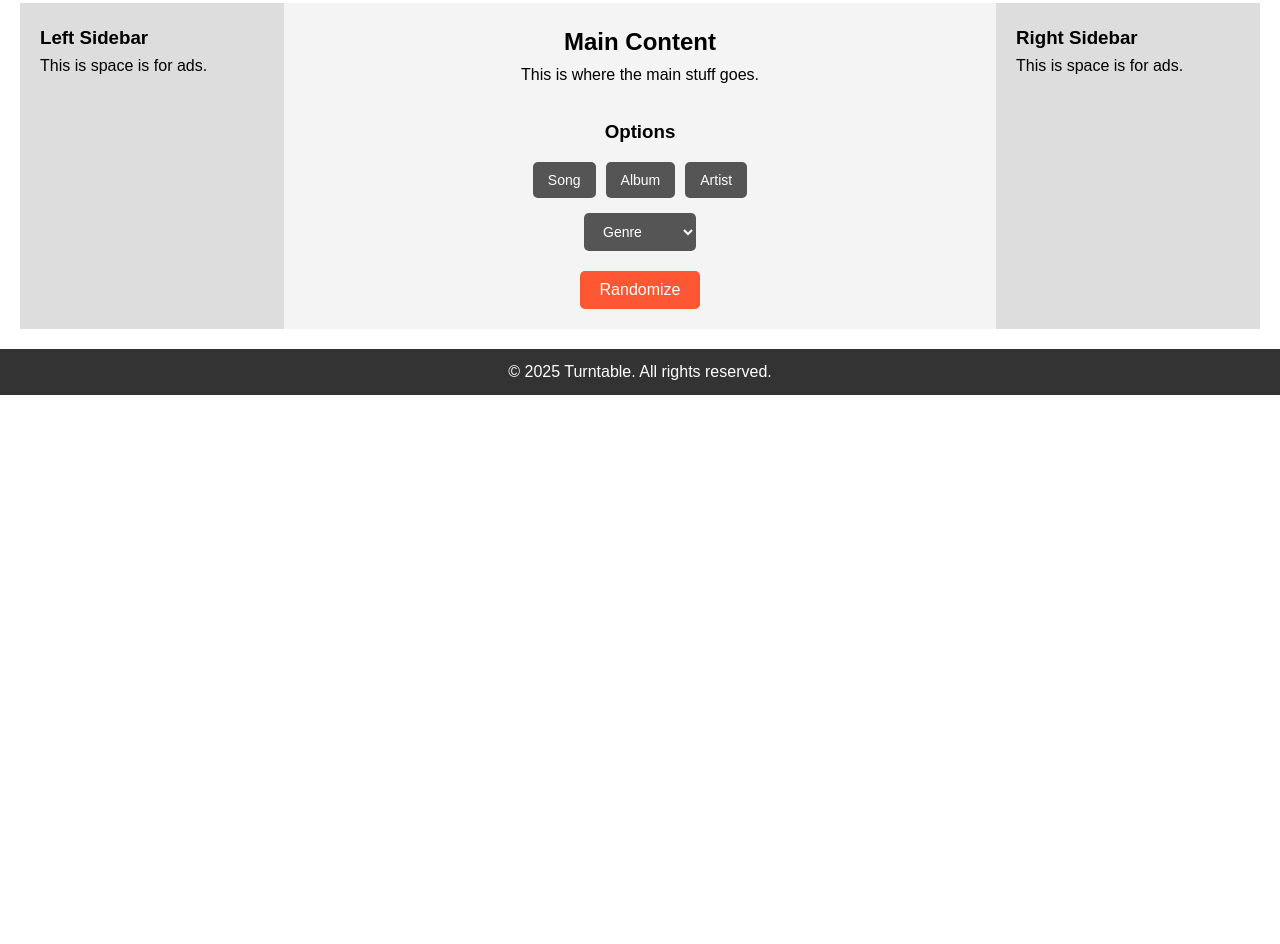
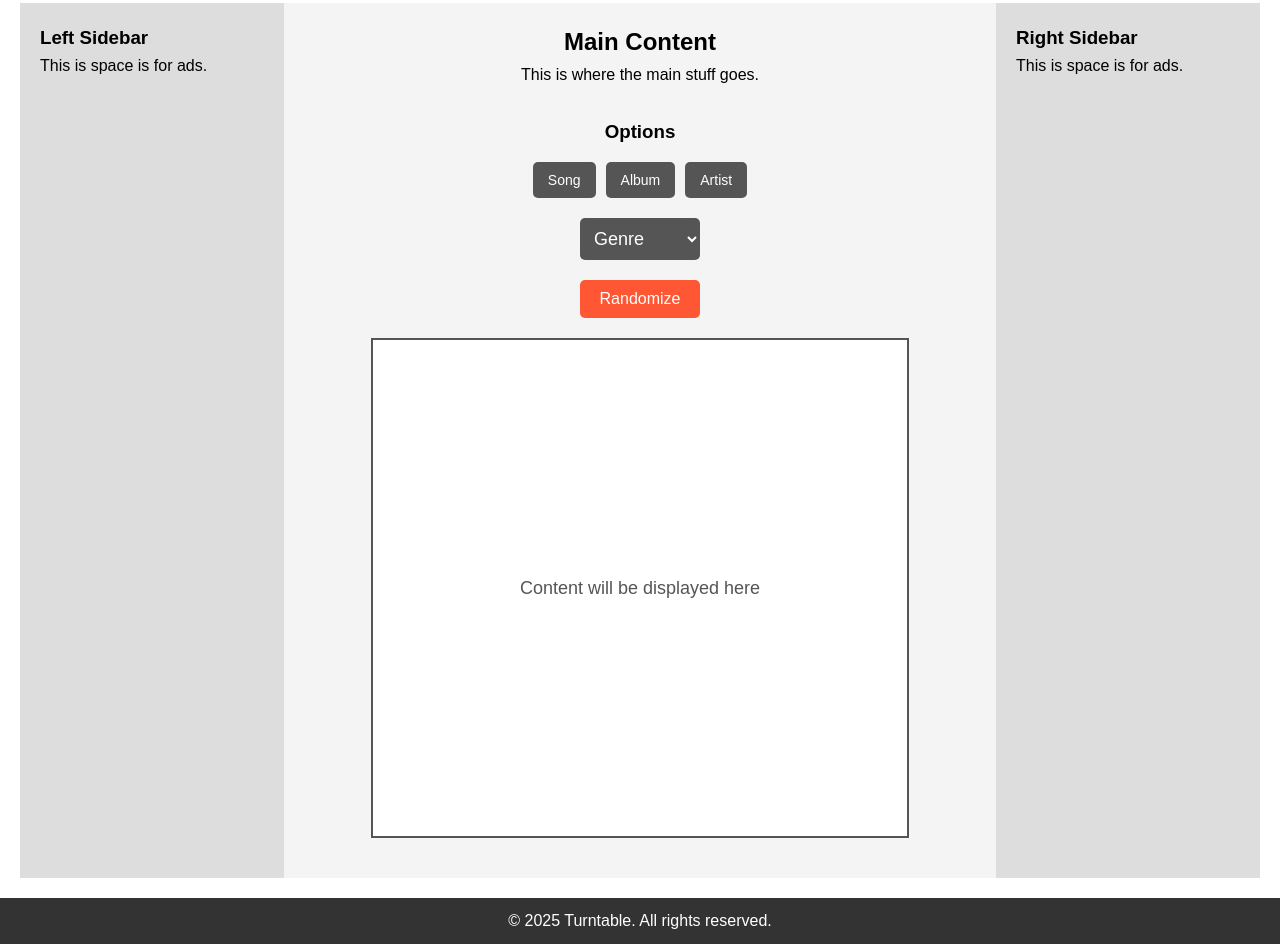
Before and after one commit to mac8414/turntable, a plain HTML site: page app/templates/home.html in a window 1280 px wide. Shown: the part 159-1103 px from the top of the page. Before the commit the page ends 800 px from the top, so only its background shows below. Drawn offline with Linux system fonts and the light colour scheme.

Commit message:
added content box for the image of the song/album/artist to appear

```diff
--- a/app/templates/home.html
+++ b/app/templates/home.html
@@ -78,15 +78,9 @@
             background: #777;
         }
 
-        .dropDownContainer {
-            display: flex;
-            justify-content: center;
-            margin-top: 15px;
-        }
-
         .dropDown {
-            padding: 10px 15px;
-            font-size: 14px;
+            padding: 10px 10px;
+            font-size: 18px;
             background: #555;
             color: white;
             border: none;
@@ -112,6 +106,19 @@
 
         .randomizeButton:hover {
             background: #cc4629; /* Darker shade on hover */
+        }
+
+        .contentBox {
+            width: 80%;
+            height: 500px;
+            background: white;
+            border: 2px solid #555;
+            margin: 20px auto; /* Centers the box */
+            display: flex;
+            align-items: center;
+            justify-content: center;
+            font-size: 18px;
+            color: #555;
         }
 
         /* Main content style */
@@ -160,7 +167,7 @@
                 <button class="optionButton">Album</button>
                 <button class="optionButton">Artist</button>
             </div>
-            <div class="dropDownContainer">
+            <div style="text-align: center; margin-top: 20px;">
                 <select class="dropDown">
                     <option value="">Genre</option>
                     <option value="rock">Rock</option>
@@ -174,6 +181,11 @@
             <div style="text-align: center; margin-top: 20px;">
                 <button class="randomizeButton">Randomize</button>
             </div>
+
+            <div class="contentBox">
+                <p>Content will be displayed here</p>
+            </div>
+
         </section>
         <aside class="sidebarR">
             <h3>Right Sidebar</h3>
--- a/commands.txt
+++ b/commands.txt
@@ -1,2 +1,2 @@
-python3 -m flask run -> this is to run the website
+python3 -m flask run
 source myenv/bin/activate -> this is the command to activate the virtual environment
```
